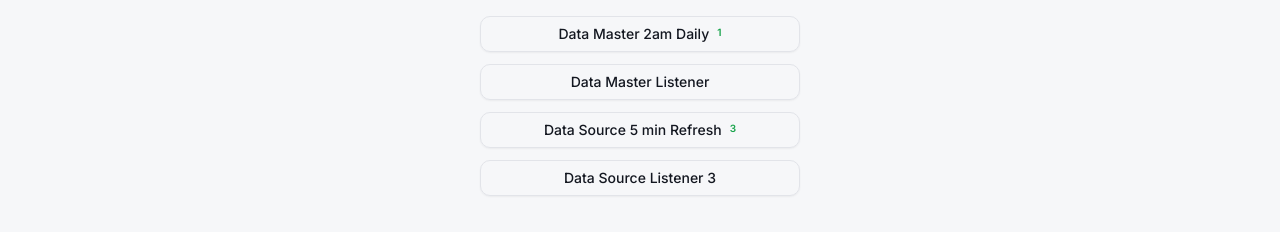
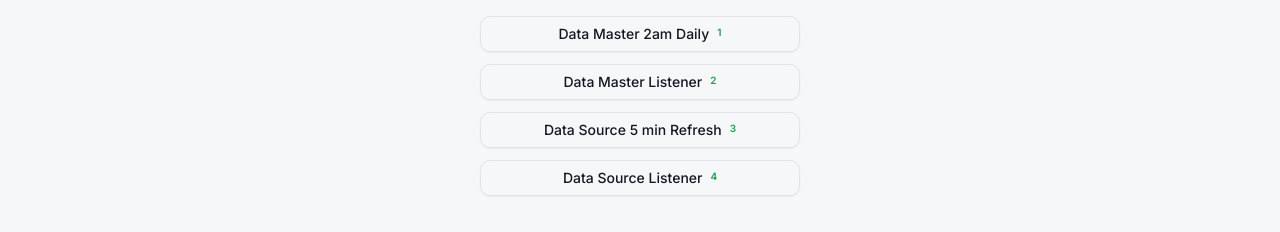
Before and after one commit to SP-Dev-Group/app-data-source, a React (Vite) app: page /menu in a window 1280 px wide. Shown: the part 332-564 px from the top of the page. Built offline with nearby package versions, Linux system fonts and the light colour scheme; no server answers.

Commit message:
File changes

```diff
--- a/src/pages/Menu.jsx
+++ b/src/pages/Menu.jsx
@@ -41,13 +41,13 @@ export default function Menu() {
           Data Master 2am Daily <span className="text-green-600 font-bold text-[10px] -mt-1">1</span>
         </Button>
         <Button variant="outline" className="w-full" onClick={() => navigate("/datamasterlistener")}>
-          Data Master Listener
+          Data Master Listener <span className="text-green-600 font-bold text-[10px] -mt-1">2</span>
         </Button>
         <Button variant="outline" className="w-full" onClick={() => navigate("/datasourcelistener5min3")}>
           Data Source 5 min Refresh <span className="text-green-600 font-bold text-[10px] -mt-1">3</span>
         </Button>
         <Button variant="outline" className="w-full" onClick={() => navigate("/datasourcelistener3")}>
-          Data Source Listener 3
+          Data Source Listener <span className="text-green-600 font-bold text-[10px] -mt-1">4</span>
         </Button>
       </motion.div>
     </div>
```
